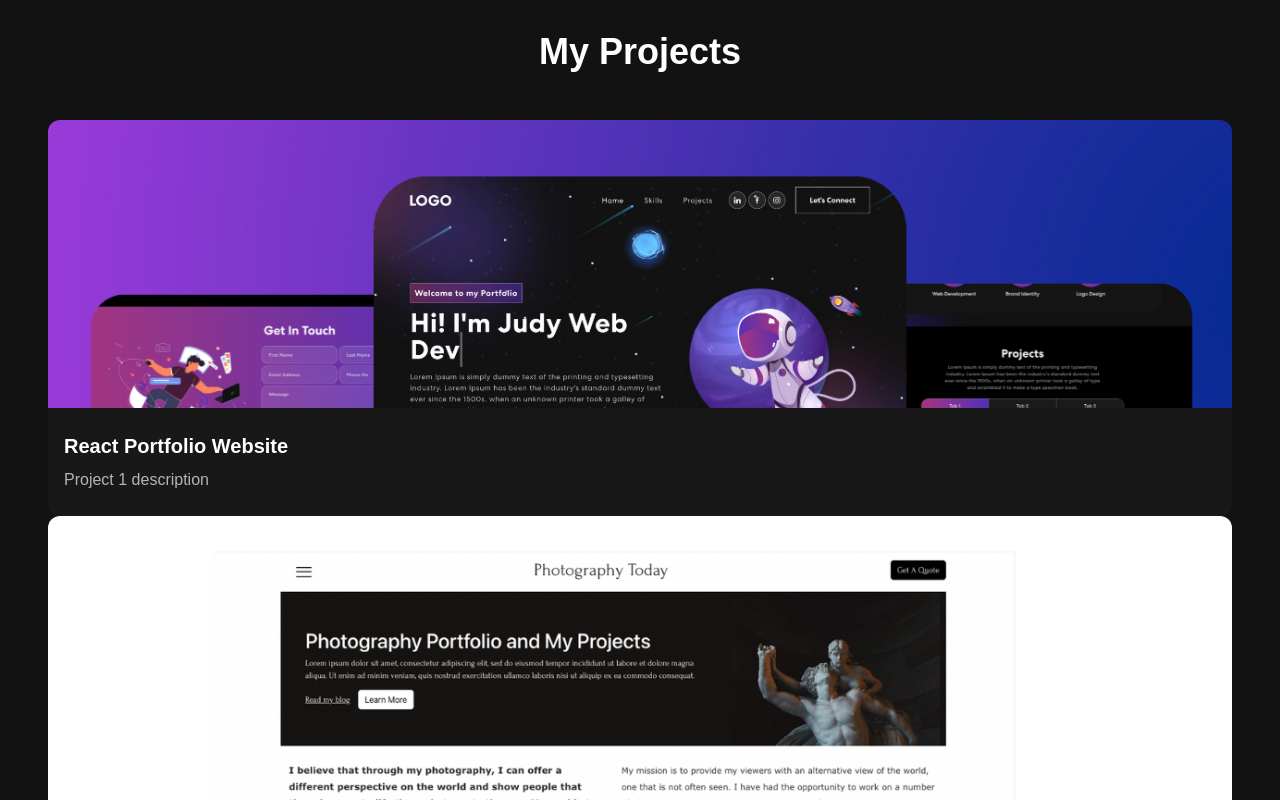
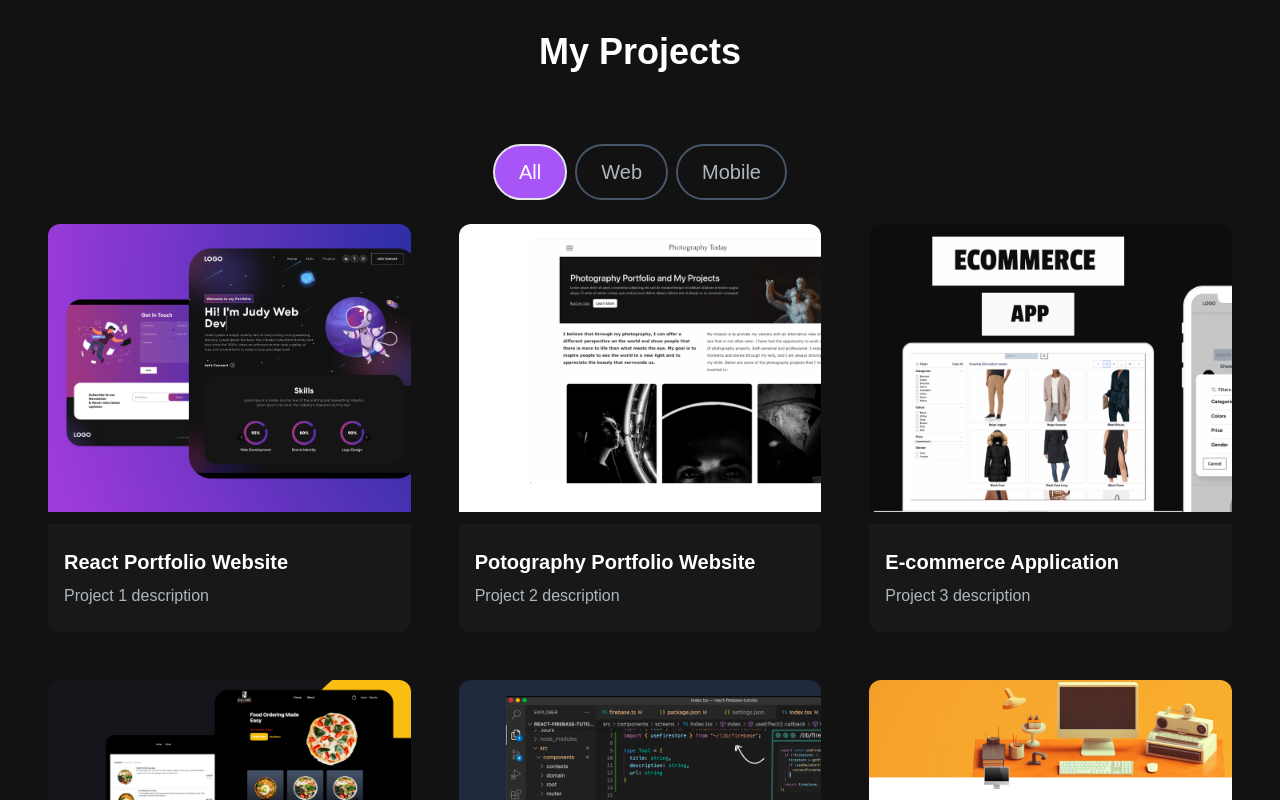
Before and after one commit to adilou42/my-portfolio, a Next.js app: page / in a window 1280 px wide. Shown: the part 1120-1920 px from the top of the page. Built offline with nearby package versions, Linux system fonts and the light colour scheme.

Commit message:
🚧 WIP email section

```diff
--- /dev/null
+++ b/app/api/send/route.ts
@@ -0,0 +1,23 @@
+import { EmailTemplate } from '../../components/EmailTemplate';
+import { Resend } from 'resend';
+
+const resend = new Resend(process.env.RESEND_API_KEY);
+
+export async function POST() {
+  try {
+    const { data, error } = await resend.emails.send({
+      from: 'Adil <yakdi.adil@gmail.com>',
+      to: ['yakdi.adil@gmail.com'],
+      subject: 'Hello world',
+      react: EmailTemplate({ firstName: 'Adil' }),
+    });
+
+    if (error) {
+      return Response.json({ error }, { status: 500 });
+    }
+
+    return Response.json(data);
+  } catch (error) {
+    return Response.json({ error }, { status: 500 });
+  }
+}
--- /dev/null
+++ b/app/components/EmailSection.tsx
@@ -0,0 +1,21 @@
+import React from "react";
+
+const EmailSection = () => {
+  return (
+    <section className="grid md:grid-cols-2 my-12 md:my-12 py-24 gap-4">
+      <div>
+        <h5 className="text-xl font-bold text-white my-2">Let&apos;s Connect</h5>
+        <p className="text-[#ADB7BE] mb-4 max-w-md">
+          {" "}
+          I&apos;m currently looking for new opportunities, my inbox is always
+          open. Whether you have a question or just want to say hi, I&apos;ll
+          try my best to get back to you!
+        </p>
+        <div className="socials flex flex-row gap-2">
+        </div>
+      </div>
+    </section>
+  );
+};
+
+export default EmailSection;
--- /dev/null
+++ b/app/components/EmailTemplate.tsx
@@ -0,0 +1,15 @@
+import * as React from "react";
+
+interface EmailTemplateProps {
+  firstName: string;
+}
+
+export const EmailTemplate: React.FC<Readonly<EmailTemplateProps>> = ({
+  firstName,
+}) => (
+  <div>
+    <h1>Welcome, {firstName}!</h1>
+  </div>
+);
+
+export default EmailTemplate;
--- a/app/components/ProjectCard.tsx
+++ b/app/components/ProjectCard.tsx
@@ -25,20 +25,20 @@ const ProjectCard: React.FC<ProjectCardProps> = ({
       >
         <div className="overlay items-center justify-center absolute top-0 left-0 w-full h-full bg-[#181818] bg-opacity-0 hidden group-hover:flex group-hover:bg-opacity-80 transition-all duration-500">
           <Link
-            href="/"
+            href={gitUrl}
             className="h-14 w-14 mr-2 border-2 relative rounded-full border-[#ADB7BE] hover:border-white group/link"
           >
           <CodeBracketIcon className="h-10 w-10 text-[#ADB7BE] absolute top-1/2 left-1/2 transform -translate-x-1/2 -translate-y-1/2 cursor-pointer group-hover/link:text-white" />
           </Link>
           <Link
-            href="/"
+            href={previewUrl}
             className="h-14 w-14 border-2 relative rounded-full border-[#ADB7BE] hover:border-white group/link"
           >
           <EyeIcon className="h-10 w-10 text-[#ADB7BE] absolute top-1/2 left-1/2 transform -translate-x-1/2 -translate-y-1/2 cursor-pointer group-hover/link:text-white" />
           </Link>
         </div>
       </div>
-      <div className="text-white rounded-b-xl bg-[#181818] py-6 px-4">
+      <div className="text-white rounded-b-xl mt-3 bg-[#181818] py-6 px-4">
         <h5 className="text-xl font-semibold mb-2">{title}</h5>
         <p className="text-[#ADB7BE]">{description}</p>
       </div>
--- /dev/null
+++ b/app/components/ProjectTag.tsx
@@ -0,0 +1,28 @@
+import React from "react";
+
+interface ProjectTagProps {
+  name: string;
+  onClick: (name: string) => void;
+  isSelected: boolean;
+}
+
+const ProjectTag: React.FC<ProjectTagProps> = ({
+  name,
+  onClick,
+  isSelected,
+}) => {
+  const buttonStyles = isSelected
+    ? "text-white bg-purple-500"
+    : "text-[#ADB7BE] border-slate-600 hover:border-white";
+
+  return (
+    <button
+      className={`${buttonStyles} rounded-full border-2 px-6 py-3 text-xl cursor-pointer`}
+      onClick={() => onClick(name)}
+    >
+      {name}
+    </button>
+  );
+};
+
+export default ProjectTag;
--- a/app/components/ProjectsSection.tsx
+++ b/app/components/ProjectsSection.tsx
@@ -1,5 +1,8 @@
-import React from "react";
+"use client";
+
+import React, { useState } from "react";
 import ProjectCard from "./ProjectCard";
+import ProjectTag from "./ProjectTag";
 
 const projectsData = [
   {
@@ -59,13 +62,40 @@ const projectsData = [
 ];
 
 const ProjectsSection = () => {
+  const [tag, setTag] = useState("All");
+
+  const handleTagChange = (newTag: string) => {
+    setTag(newTag);
+  };
+
+  const filteredProjects = projectsData.filter((project) =>
+    project.tag.includes(tag)
+  )
+
   return (
     <>
       <h2 className="text-center text-4xl font-bold text-white mt-4 mb-8 md:mb-12">
         My Projects
       </h2>
-      <div>
-        {projectsData.map((project) => (
+      <div className="text-white flex flex-row justify-center items-center gap-2 py-6">
+        <ProjectTag
+          onClick={handleTagChange}
+          name="All"
+          isSelected={tag === "All"}
+        />
+        <ProjectTag
+          onClick={handleTagChange}
+          name="Web"
+          isSelected={tag === "Web"}
+        />
+        <ProjectTag
+          onClick={handleTagChange}
+          name="Mobile"
+          isSelected={tag === "Mobile"}
+        />
+      </div>
+      <div className="grid md:grid-cols-3 gap-8 md:gap-12">
+        {filteredProjects.map((project) => (
           <ProjectCard
             key={project.id}
             title={project.title}
--- a/package.json
+++ b/package.json
@@ -13,7 +13,8 @@
     "next": "15.0.2",
     "react": "^18.3.1",
     "react-dom": "^18.3.1",
-    "react-type-animation": "^3.2.0"
+    "react-type-animation": "^3.2.0",
+    "resend": "^4.0.1-alpha.0"
   },
   "devDependencies": {
     "@types/node": "^20",
```
Also changed, not shown: 1 other file (tests, documents, lock files or other folders).
